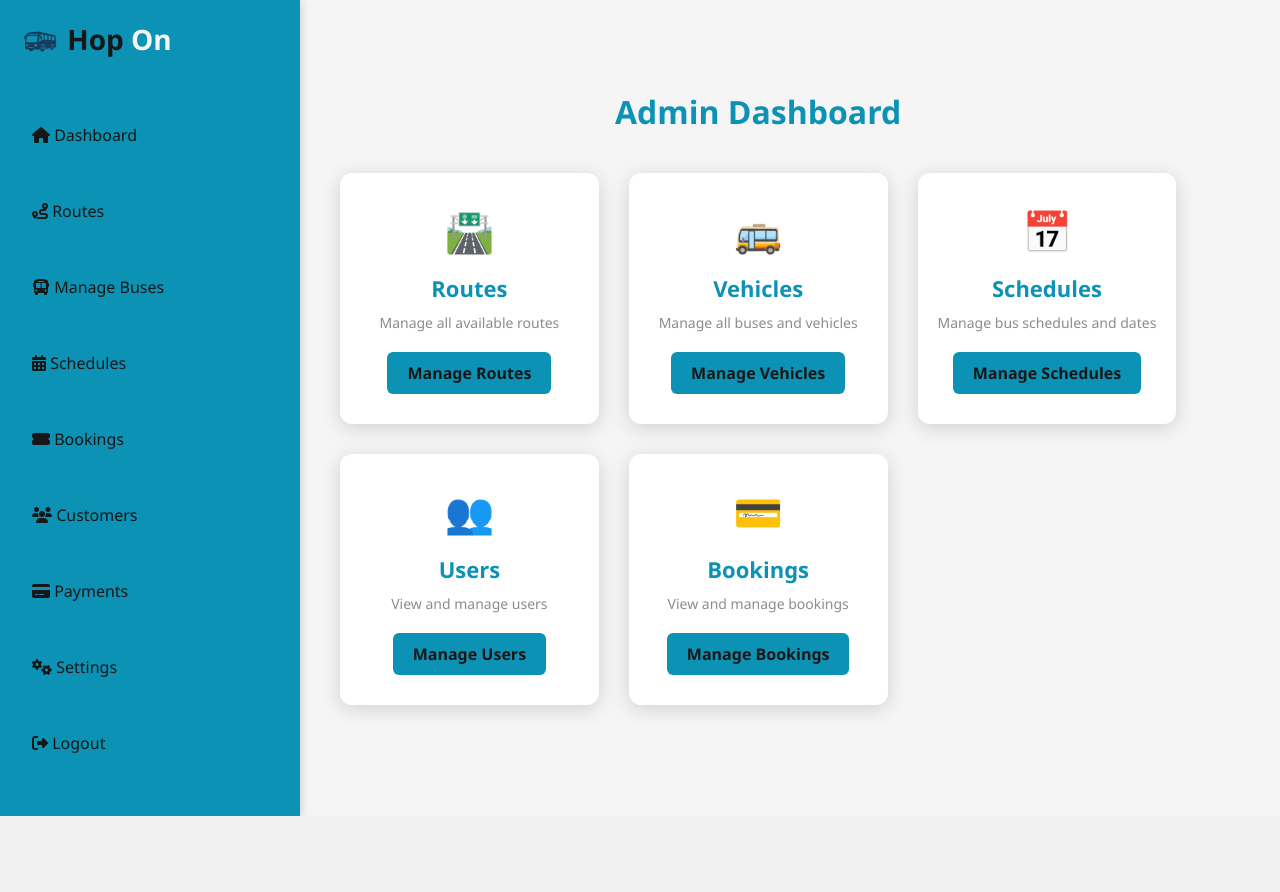
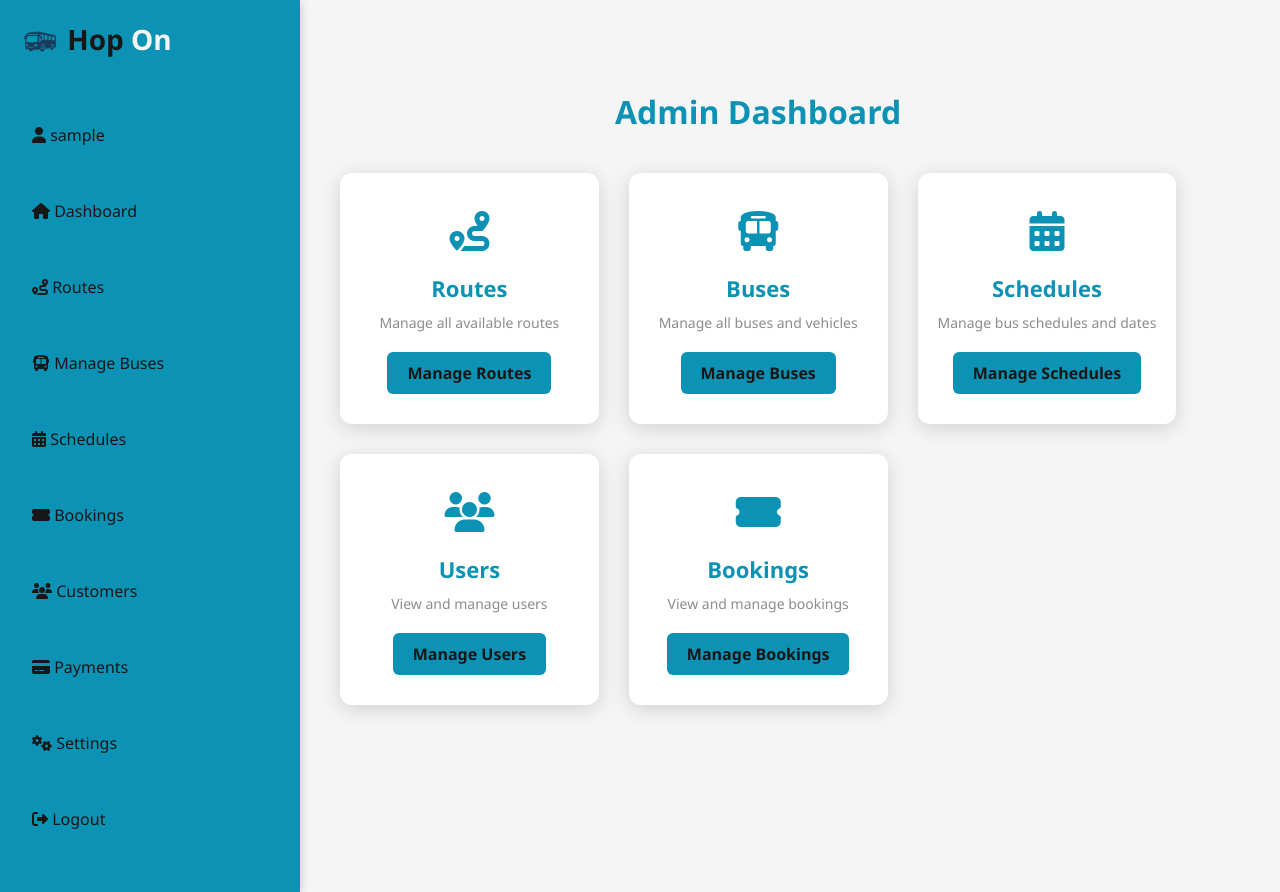
Before and after one commit to aayushbadal/HopOn, a PHP site: page /Admin/dashboard.php in a window 1280 px wide. Before the commit the page ends 816 px from the top, so only its background shows below. Run offline with PHP 8.4, Linux system fonts and the light colour scheme; the visitor is signed in with stand-in values (Sample User, id 1).

Commit message:
Minor changes

```diff
--- a/Admin/assets/css/dashboard.css
+++ b/Admin/assets/css/dashboard.css
@@ -86,6 +86,21 @@ header{
   color: var(--bg);
   transform: translateY(-10px);
 }
+
+.navbar-link span {
+  color: var(--font);
+  display: block;
+  margin-bottom: 30px;
+  padding: 12px;
+  text-decoration: none;
+  transition: transform 0.3s;
+}
+
+.navbar-link span:hover{
+  color: var(--bg);
+  transform: translateY(-10px);
+}
+
 
 
 
@@ -264,6 +279,9 @@ header{
     font-size: 40px;
 }
 
+.card-icon i{
+  color: var(--primary);
+}
 
 /*manage routes style */
 
--- a/Admin/dashboard.php
+++ b/Admin/dashboard.php
@@ -13,7 +13,7 @@ if (!isLoggedIn()) {
         <div class="dashboard-grid">
             <!-- Routes Card -->
             <div class="dashboard-card">
-                <div class="card-icon">🛣️</div>
+                <div class="card-icon"><i class="fas fa-route"></i></div>
                 <h3>Routes</h3>
                 <p>Manage all available routes</p>
                 <a href="./manage_routes.php" class="card-btn">Manage Routes</a>
@@ -21,15 +21,15 @@ if (!isLoggedIn()) {
 
             <!-- Vehicles Card -->
             <div class="dashboard-card">
-                <div class="card-icon">🚌</div>
-                <h3>Vehicles</h3>
+                <div class="card-icon"><i class="fas fa-bus"></i></div>
+                <h3>Buses</h3>
                 <p>Manage all buses and vehicles</p>
-                <a href="./manage_bus.php" class="card-btn">Manage Vehicles</a>
+                <a href="./manage_bus.php" class="card-btn">Manage Buses</a>
             </div>
 
             <!-- Schedules Card -->
             <div class="dashboard-card">
-                <div class="card-icon">📅</div>
+                <div class="card-icon"><i class="fas fa-calendar-alt"></i></div>
                 <h3>Schedules</h3>
                 <p>Manage bus schedules and dates</p>
                 <a href="./manage_schedules.php" class="card-btn">Manage Schedules</a>
@@ -37,7 +37,7 @@ if (!isLoggedIn()) {
 
             <!-- Users Card -->
             <div class="dashboard-card">
-                <div class="card-icon">👥</div>
+                <div class="card-icon"><i class="fas fa-users"></i></div>
                 <h3>Users</h3>
                 <p>View and manage users</p>
                 <a href="#" class="card-btn">Manage Users</a>
@@ -45,7 +45,7 @@ if (!isLoggedIn()) {
 
             <!-- Bookings Card -->
             <div class="dashboard-card">
-                <div class="card-icon">💳</div>
+                <div class="card-icon"><i class="fas fa-ticket-alt"></i></div>
                 <h3>Bookings</h3>
                 <p>View and manage bookings</p>
                 <a href="#" class="card-btn">Manage Bookings</a>
--- a/Admin/includes/header.php
+++ b/Admin/includes/header.php
@@ -37,6 +37,9 @@ ob_start();
           Hop <span> On</span>
       </a>
       <div class="navbar-link">
+        <?php if(isset($_SESSION['user_id'])): ?>
+          <span> <i class="fa-etch fa-solid fa-user"></i> <?= getUsername() ?> </span>
+        <?php endif; ?>
         <a href="dashboard.php"><i class="fas fa-home"></i> Dashboard</a>
         <a href="manage_routes.php"><i class="fas fa-route"></i> Routes</a>
         <a href="manage_bus.php"><i class="fas fa-bus"></i> Manage Buses</a>
--- a/includes/header.php
+++ b/includes/header.php
@@ -52,7 +52,7 @@ ob_start();
                         <i class="fas fa-user"></i>
                         <div class="dropdown">
                         <?php if(isset($_SESSION['user_id'])): ?>
-                            <span> <img src="./assets/images/profile.jpg" alt=""><?= getUsername() ?></span>
+                            <span> <i class="fa-regular fa-user"></i><?= getUsername() ?></span>
                             <a href="mybookings.php">My Bookings</a>
                             <a href="logout.php">Logout</a>
                         <?php else: ?>
```
Also changed, not shown: Admin/assets/images/profile.jpg (added).
